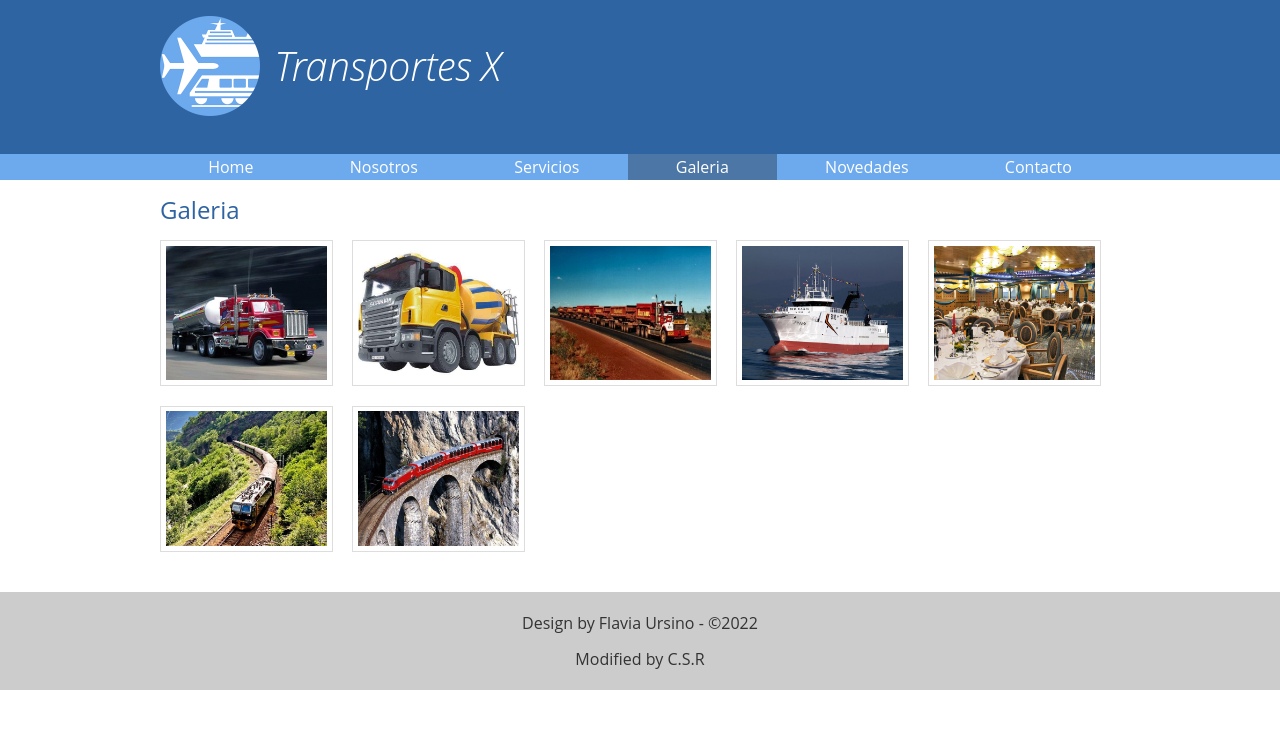
After one commit to ChristianSRgit/PWebMasterUTN, a web app: file MaquetadoIntegrador/galeria.html in a window 1280 px wide. The commit adds this page. Shown: the top 729 px of the page. Run offline with its HTML, style and script files only (its server is not run), Linux system fonts and the light colour scheme.

Commit message:
lista seccion galeria

```diff
--- a/MaquetadoIntegrador/css/transportes.css
+++ b/MaquetadoIntegrador/css/transportes.css
@@ -187,3 +187,18 @@ footer {
 .servicio:nth-child(even){
     flex-direction: row-reverse;
 }
+
+.galeria{
+    display: flex;
+    flex-wrap: wrap;
+    justify-content: flex-start;
+}
+
+.galeria img{
+    width: 18%;
+    border: 1px solid #ddd;
+    padding: 0.3em;
+    box-sizing: border-box;
+    margin-bottom: 20px;
+    margin-right: 2%;
+}
--- /dev/null
+++ b/MaquetadoIntegrador/galeria.html
@@ -0,0 +1,59 @@
+<!DOCTYPE html>
+<html lang="en">
+
+<head>
+    <meta charset="UTF-8">
+    <meta http-equiv="X-UA-Compatible" content="IE=edge">
+    <meta name="viewport" content="width=device-width, initial-scale=1.0">
+    <title>TransportesX</title>
+    <link rel="stylesheet" href="css/normalize.css">
+    <link rel="stylesheet" href="css/transportes.css">
+    <link rel="preconnect" href="https://fonts.googleapis.com">
+    <link rel="preconnect" href="https://fonts.gstatic.com" crossorigin>
+    <link href="https://fonts.googleapis.com/css2?family=Open+Sans:wght@300;400;700&display=swap">
+</head>
+
+<body>
+    <header>
+        <div class="holder">
+            <img src="/MaquetadoIntegrador/img/logo.png" width="100" alt="Transportes X">
+            <h1>Transportes X</h1>
+        </div>
+    </header>
+    <nav>
+        <div class="holder">
+            <ul>
+                <li><a href="index.html">Home</a></li>
+                <li><a href="nosotros.html">Nosotros</a></li>
+                <li><a href="servicios.html">Servicios</a></li>
+                <li><a class="activo" href="galeria.html">Galeria</a></li>
+                <li><a href="novedades.html">Novedades</a></li>
+                <li><a href="contacto.html">Contacto</a></li>
+            </ul>
+        </div>
+    </nav>
+
+    <main class="holder">
+        <div class="historia">
+            <h2>Galeria</h2>
+        </div>
+        <div class="galeria">
+            <img src="/MaquetadoIntegrador/img/galeria/img01.jpg" alt="">
+            <img src="/MaquetadoIntegrador/img/galeria/img02.jpg" alt="">
+            <img src="/MaquetadoIntegrador/img/galeria/img03.jpg" alt="">
+            <img src="/MaquetadoIntegrador/img/galeria/img04.jpg" alt="">
+            <img src="/MaquetadoIntegrador/img/galeria/img05.jpg" alt="">
+            <img src="/MaquetadoIntegrador/img/galeria/img06.jpg" alt="">
+            <img src="/MaquetadoIntegrador/img/galeria/img07.jpg" alt="">
+
+        </div>
+        </div>
+    </main>
+    <!-- stop  -->
+    <footer>
+        <p>Design by Flavia Ursino - &copy;2022</p>
+        <P>Modified by C.S.R</P>
+    </footer>
+</body>
+
+</html>
```
Also changed, not shown: MaquetadoIntegrador/servicios.html (+5 -4 lines).
